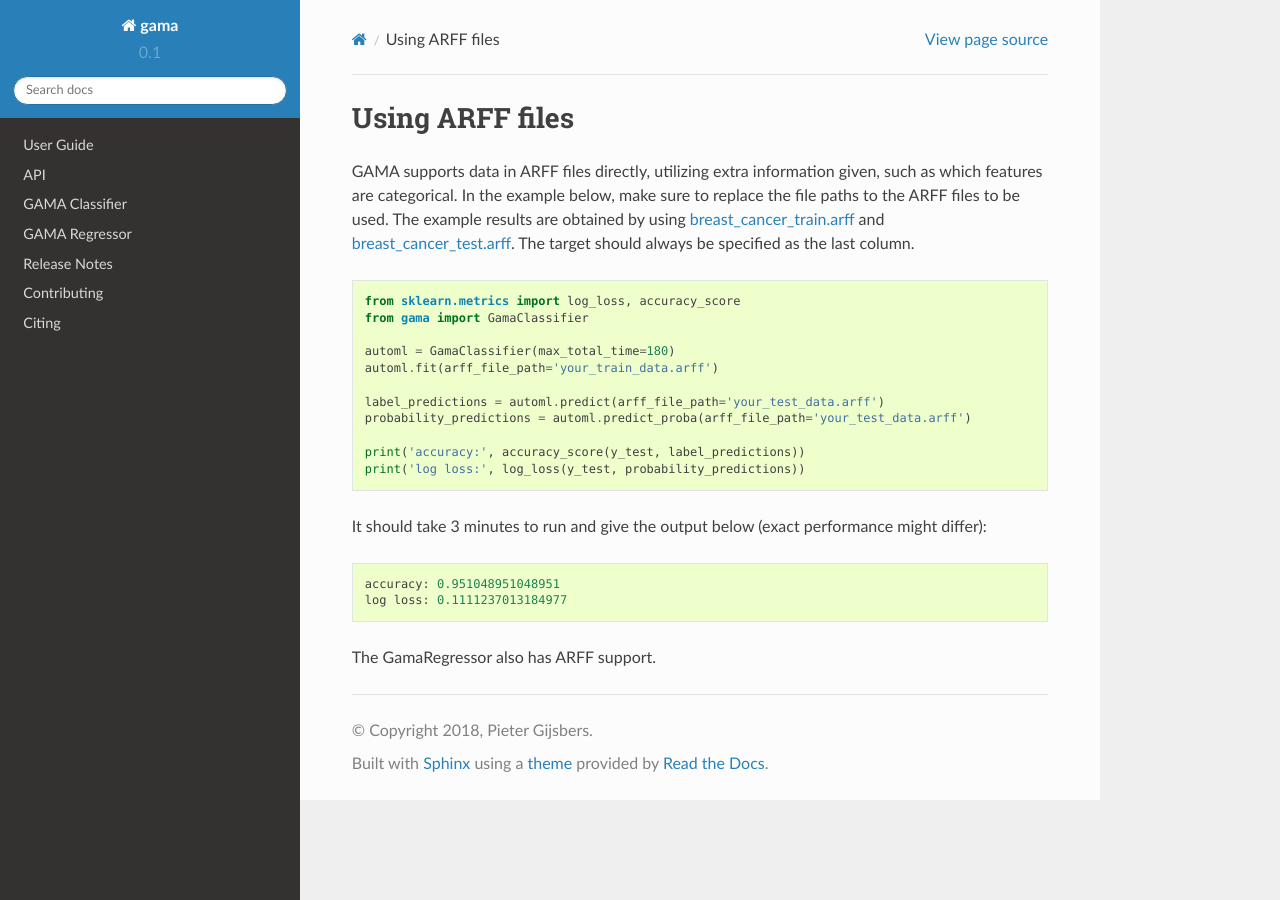
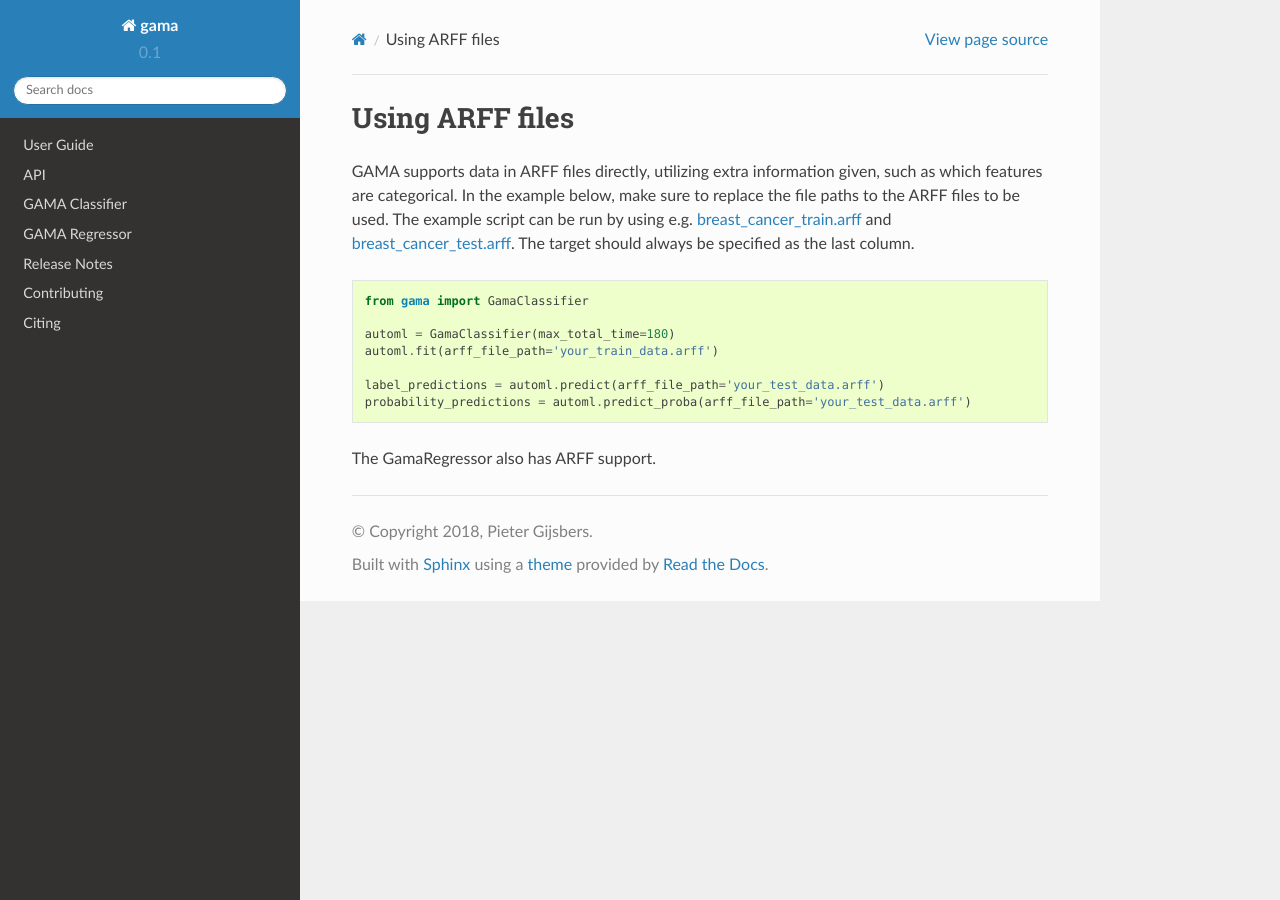
Before and after one commit to openml-labs/gama, a Sphinx documentation site: the page built from docs/source/user_guide/examples/using_arff_files.rst, in a window 1280 px wide. Built offline with Sphinx 7.4.7 and the Read the Docs theme 2.0.0, drawn with Linux system fonts in a browser that asks for light colours; pages that are not in the unit, such as notebooks, are missing from menus.

Commit message:
Example did not work.

```diff
--- a/docs/source/user_guide/examples/using_arff_files.rst
+++ b/docs/source/user_guide/examples/using_arff_files.rst
@@ -3,14 +3,13 @@ Using ARFF files
 
 GAMA supports data in ARFF files directly, utilizing extra information given, such as which features are categorical.
 In the example below, make sure to replace the file paths to the ARFF files to be used.
-The example results are obtained by using
+The example script can be run by using e.g.
 `breast_cancer_train.arff <https://github.com/PGijsbers/gama/tree/master/gama/tests/data/breast_cancer_train.arff>`_ and
 `breast_cancer_test.arff <https://github.com/PGijsbers/gama/tree/master/gama/tests/data/breast_cancer_test.arff>`_.
 The target should always be specified as the last column.
 
 ::
 
-    from sklearn.metrics import log_loss, accuracy_score
     from gama import GamaClassifier
 
     automl = GamaClassifier(max_total_time=180)
@@ -19,12 +18,4 @@ The target should always be specified as the last column.
     label_predictions = automl.predict(arff_file_path='your_test_data.arff')
     probability_predictions = automl.predict_proba(arff_file_path='your_test_data.arff')
 
-    print('accuracy:', accuracy_score(y_test, label_predictions))
-    print('log loss:', log_loss(y_test, probability_predictions))
-
-It should take 3 minutes to run and give the output below (exact performance might differ)::
-
-    accuracy: 0.951048951048951
-    log loss: 0.1111237013184977
-
 The GamaRegressor also has ARFF support.
```
